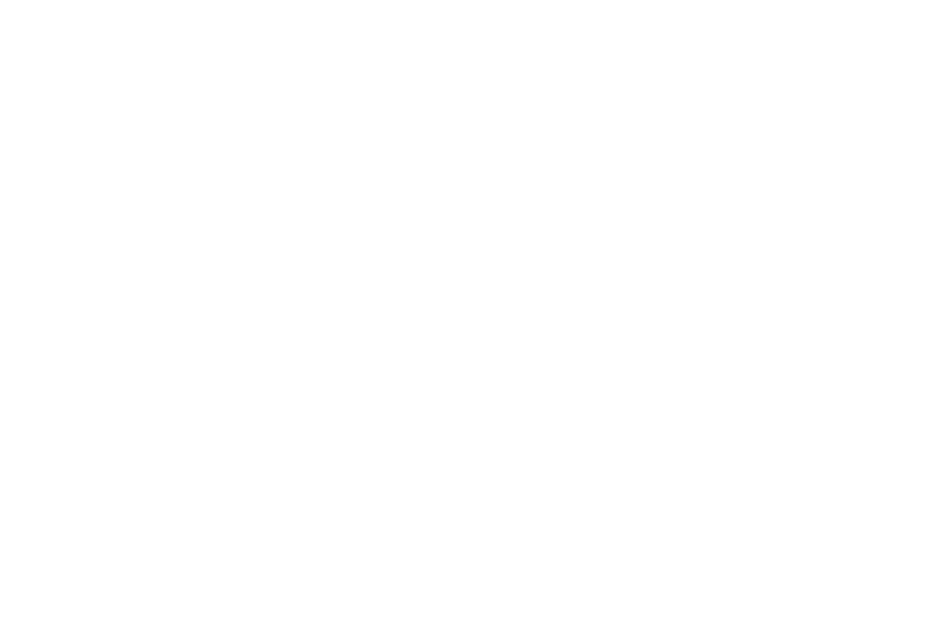
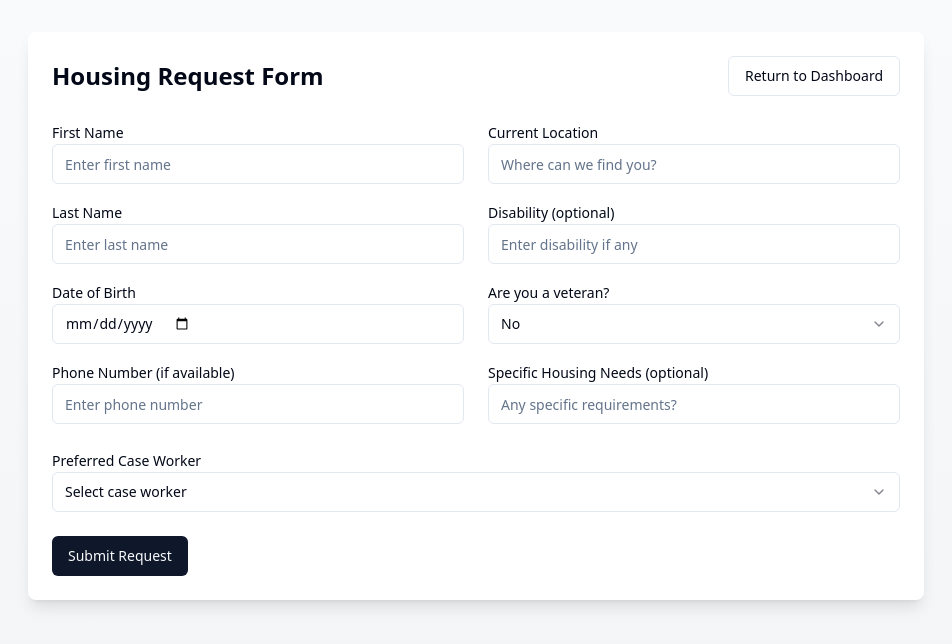
Before and after one commit to ofleon/LouCareHack, a React (Vite) app in the folder scr/LouCareHack.frontend/: page /requestdashboard in a window 1280 px wide. Before the commit this address had no page. Shown: the top 644 px of the page, without its empty margins (164-1116 px from the left). Built offline with nearby package versions, Linux system fonts and the light colour scheme.

Commit message:
new dashboardrequest page

```diff
--- a/scr/LouCareHack.frontend/src/App.tsx
+++ b/scr/LouCareHack.frontend/src/App.tsx
@@ -6,6 +6,7 @@ import InventoryList from './pages/InventoryList';
 import { Toaster } from "@/components/ui/toaster";
 import { CaseProvider } from './context/CaseContext';
 import Main from './pages/Main';
+import RequestDashboard from './pages/requestDashbaord';
 
 function App() {
   return (
@@ -15,6 +16,7 @@ function App() {
           <Route path="/" element={<Main />} />
           <Route path="/index" element={<Index />} />
           <Route path="/dashboard" element={<Dashboard />} />
+          <Route path="/requestdashboard" element={<RequestDashboard />} />
           <Route path="/request" element={<Request />} />
           <Route path="/inventory" element={<InventoryList />} />
         </Routes>
--- a/scr/LouCareHack.frontend/src/pages/Dashboard.tsx
+++ b/scr/LouCareHack.frontend/src/pages/Dashboard.tsx
@@ -71,7 +71,7 @@ const Dashboard = () => {
         </Button>
         </div>
         <div className="flex gap-4">
-          <Button variant="outline" className="bg-primary text-primary-foreground" onClick={() => navigate("/request")}>
+          <Button variant="outline" className="bg-primary text-primary-foreground" onClick={() => navigate("/requestdashboard")}>
                 New Case
           </Button>
           <Button variant="outline" className="bg-primary text-primary-foreground" onClick={() => navigate("/inventory")}>
--- /dev/null
+++ b/scr/LouCareHack.frontend/src/pages/requestDashbaord.tsx
@@ -0,0 +1,208 @@
+import { useState } from "react";
+import { useNavigate } from "react-router-dom";
+import { Button } from "@/components/ui/button";
+import { Input } from "@/components/ui/input";
+import { Label } from "@/components/ui/label";
+import {
+  Select,
+  SelectContent,
+  SelectItem,
+  SelectTrigger,
+  SelectValue,
+} from "@/components/ui/select";
+import { useToast } from "@/hooks/use-toast";
+import { useCases } from "@/context/CaseContext";
+import { CASE_WORKERS } from "@/types/case";
+import AssignUnit from "@/components/AssignUnit";
+
+const RequestDashboard = () => {
+  const navigate = useNavigate();
+  const { toast } = useToast();
+  const { addCase } = useCases();
+  const [formData, setFormData] = useState({
+    firstName: "",
+    lastName: "",
+    dateOfBirth: "",
+    phoneNumber: "",
+    currentLocation: "",
+    disability: "",
+    veteranStatus: "no" as "yes" | "no",
+    housingNeeds: "",
+    caseWorker: "",
+  });
+
+  const handleChange = (e: React.ChangeEvent<HTMLInputElement>) => {
+    const { id, value } = e.target;
+    setFormData(prev => ({ ...prev, [id]: value }));
+  };
+
+  const handleSelectChange = (field: string, value: string) => {
+    setFormData(prev => ({ ...prev, [field]: value }));
+  };
+
+  const handleSubmit = (e: React.FormEvent) => {
+    e.preventDefault();
+
+    // Calculate age from date of birth
+    const birthDate = new Date(formData.dateOfBirth);
+    const today = new Date();
+    let age = today.getFullYear() - birthDate.getFullYear();
+    const monthDifference = today.getMonth() - birthDate.getMonth();
+
+    // Check if the birthday has already occurred this year
+    if (monthDifference < 0 || (monthDifference === 0 && today.getDate() < birthDate.getDate())) {
+      age--; // Decrease age if birthday hasn't occurred yet this year
+    }
+
+
+    const newCase = {
+      ...formData,
+      id: Date.now().toString(),
+      age,
+      status: "Pending" as const,
+      assignUnit: "Waiting" as const,
+    };
+
+    addCase(newCase);
+
+    toast({
+      title: "Request Submitted",
+      description: "Your request has been received. A case worker will contact you soon.",
+    });
+
+    setTimeout(() => {
+      navigate("/dashboard");
+    }, 2000);
+  };
+
+  return (
+    <div className="min-h-screen bg-gradient-to-b from-gray-50 to-gray-100 p-8">
+      <div className="max-w-4xl mx-auto">
+        <div className="bg-white rounded-lg p-6 shadow-lg animate-fadeIn">
+          <div className="flex justify-between items-center mb-6">
+            <h2 className="text-2xl font-semibold">Housing Request Form</h2>
+            <Button variant="outline" onClick={() => navigate("/dashboard")}>
+              Return to Dashboard
+            </Button>
+          </div>
+          <form onSubmit={handleSubmit} className="space-y-6">
+            <div className="grid grid-cols-1 md:grid-cols-2 gap-6">
+              <div className="space-y-4">
+                <div>
+                  <Label htmlFor="firstName">First Name</Label>
+                  <Input
+                    id="firstName"
+                    value={formData.firstName}
+                    onChange={handleChange}
+                    placeholder="Enter first name"
+                    required
+                  />
+                </div>
+                <div>
+                  <Label htmlFor="lastName">Last Name</Label>
+                  <Input
+                    id="lastName"
+                    value={formData.lastName}
+                    onChange={handleChange}
+                    placeholder="Enter last name"
+                    required
+                  />
+                </div>
+                <div>
+                  <Label htmlFor="dateOfBirth">Date of Birth</Label>
+                  <Input
+                    id="dateOfBirth"
+                    type="date"
+                    value={formData.dateOfBirth}
+                    onChange={handleChange}
+                    required
+                  />
+                </div>
+                <div>
+                  <Label htmlFor="phoneNumber">Phone Number (if available)</Label>
+                  <Input
+                    id="phoneNumber"
+                    value={formData.phoneNumber}
+                    onChange={handleChange}
+                    placeholder="Enter phone number"
+                  />
+                </div>
+              </div>
+              <div className="space-y-4">
+                <div>
+                  <Label htmlFor="currentLocation">Current Location</Label>
+                  <Input
+                    id="currentLocation"
+                    value={formData.currentLocation}
+                    onChange={handleChange}
+                    placeholder="Where can we find you?"
+                    required
+                  />
+                </div>
+                <div>
+                  <Label htmlFor="disability">Disability (optional)</Label>
+                  <Input
+                    id="disability"
+                    value={formData.disability}
+                    onChange={handleChange}
+                    placeholder="Enter disability if any"
+                  />
+                </div>
+                <div>
+                  <Label htmlFor="veteranStatus">Are you a veteran?</Label>
+                  <Select
+                    value={formData.veteranStatus}
+                    onValueChange={(value) => handleSelectChange("veteranStatus", value)}
+                  >
+                    <SelectTrigger>
+                      <SelectValue placeholder="Select status" />
+                    </SelectTrigger>
+                    <SelectContent>
+                      <SelectItem value="yes">Yes</SelectItem>
+                      <SelectItem value="no">No</SelectItem>
+                    </SelectContent>
+                  </Select>
+                </div>
+                <div>
+                  <Label htmlFor="housingNeeds">
+                    Specific Housing Needs (optional)
+                  </Label>
+                  <Input
+                    id="housingNeeds"
+                    value={formData.housingNeeds}
+                    onChange={handleChange}
+                    placeholder="Any specific requirements?"
+                  />
+                </div>
+              </div>
+            </div>
+            <div>
+              <Label htmlFor="caseWorker">Preferred Case Worker</Label>
+              <Select
+                value={formData.caseWorker}
+                onValueChange={(value) => handleSelectChange("caseWorker", value)}
+                required
+              >
+                <SelectTrigger>
+                  <SelectValue placeholder="Select case worker" />
+                </SelectTrigger>
+                <SelectContent>
+                  {CASE_WORKERS.map((worker) => (
+                    <SelectItem key={worker.id} value={worker.name}>
+                      {worker.name}
+                    </SelectItem>
+                  ))}
+                </SelectContent>
+              </Select>
+            </div>
+            <Button type="submit" className="w-full md:w-auto">
+              Submit Request
+            </Button>
+          </form>
+        </div>
+      </div>
+    </div>
+  );
+};
+
+export default RequestDashboard;
```
